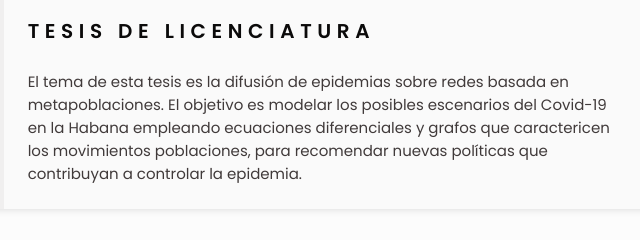
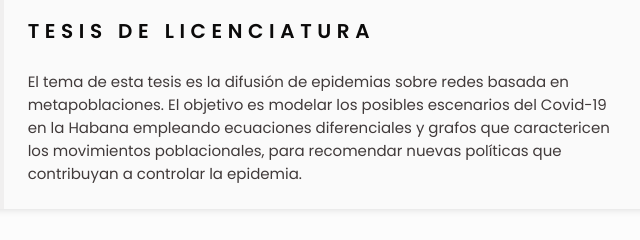
Before and after one commit to abelo98/cv, a plain HTML site: page index.html in a window 1280 px wide. Shown: the part 2174-2414 px from the top of the page, 475-1115 px from the left. Drawn offline with nearby package versions, Linux system fonts and the light colour scheme.

Commit message:
Update index.html

```diff
--- a/index.html
+++ b/index.html
@@ -553,7 +553,7 @@
                         <div>
                             <p>El tema de esta tesis es la difusión de epidemias sobre redes basada en metapoblaciones.
                                El objetivo es modelar los posibles escenarios del Covid-19 en la Habana empleando ecuaciones diferenciales y grafos
-                               que caractericen los movimientos poblaciones, para recomendar nuevas políticas que contribuyan a controlar la epidemia.
+                               que caractericen los movimientos poblacionales, para recomendar nuevas políticas que contribuyan a controlar la epidemia.
                             </p>
                         </div>
                     </div>
```
